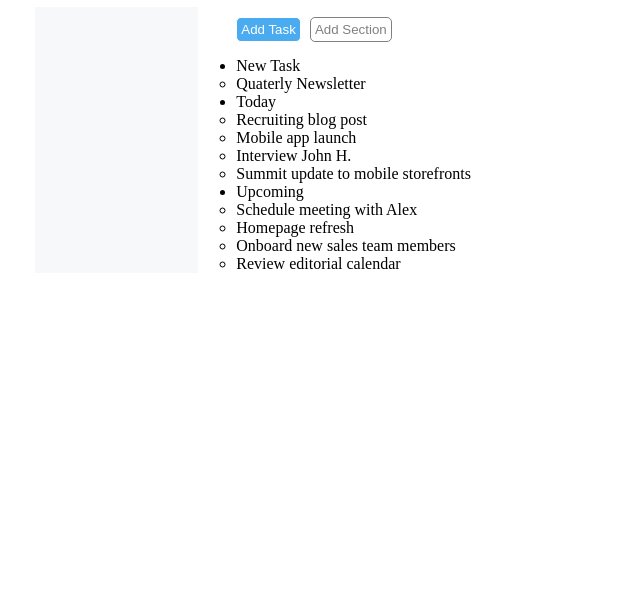
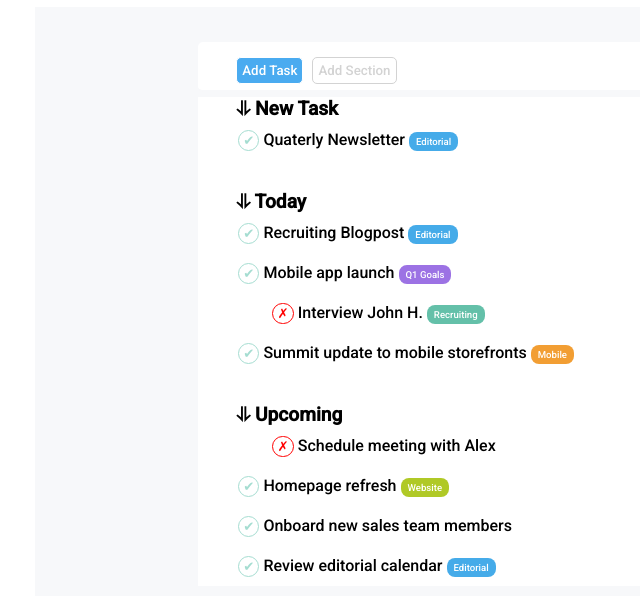
Before and after one commit to manu-devops98/html-css-toboolist, a plain HTML site: page index.html in a window 1280 px wide. Shown: the part 63-678 px from the top of the page, without its empty margins (61-701 px from the left). Drawn offline with Linux system fonts and the light colour scheme.

Commit message:
add list section and final changes

```diff
--- a/css/style.css
+++ b/css/style.css
@@ -2,11 +2,27 @@
     margin: 0;
     padding: 0;
     box-sizing: border-box;
+    font-family: 'Roboto', sans-serif;
 }
 body{
     width: 100%;
     background-color: white;
 }
+
+.container {
+    width: 85%;
+    background-color: #f7f8fa;
+    margin: 0 auto;
+}
+
+.container-centrale{
+    width: 70%;
+    margin: 0 auto;
+    /* height: 79%; */
+    padding-top: 15px;
+}
+
+/* header  */
 header{
     height: 70px;
     width: 80%;
@@ -26,46 +42,113 @@ header h1{
     line-height: 0.8em;
 }
 
+  /* Pulsanti */
 
-.container {
-    width: 85%;
-    background-color: #f7f8fa;
-    margin: 0 auto;
-}
-
-.container-lista{
-    width: 70%;
+.button-container{
+    height: 50px;
+    border-radius: 5px;
     background-color: white;
-    margin: 0 auto;
+    border-bottom: 2px solid #f7f8fa;
+    margin-top: 20px;
 
 }
 
-.button-section{
-    height: 50px;
+.button{
+    padding: 5px;
     border-radius: 5px;
-    /* background-color: red; */
-}
-
-.button{
-    padding: 4px;
-    border-radius: 5px;
-    margin-top: 10px;
+    margin-top: 15px;
     margin-left: 5%;
     border: 1px solid white;
 }
 
-#task-button{
+#bottone-1{
     background-color: #4aabf0;
     color: white;
 }
 
-#section-button{
-    color: grey;
+#bottone-2{
+    color: lightgrey;
     background-color: white;
-    border: 1px solid grey;
+    border: 1px solid lightgrey;
     margin-left: 5px;
 }
 
-.list-section{
+/* Lista  intestazioni*/
+#elem-lista-1{
+margin-top: 5px;
+}
+
+h2{
+    font-size: 1.2em;
+    margin-top: 30px;
+}
+h3{ display: inline-block;
+    font-size: 1em;
+    font-weight: 300;
+    line-height: 2.5em;
+}
+
+h4{font-size: 0.6em;
+    font-weight: 300;
+    color: white;
+}
+
+/* elementi lista  */
+.contenitore-elenchi{
+    background-color: white;
+    border-bottom: 10px solid #f7f8fa;
+}
+
+.lista {
+    list-style-type: none;
     margin-left: 5%;
 }
+
+.list-item {
+    display: inline-block;
+    border-radius: 8px;
+    padding: 4px 7px;
+}
+
+#editorial{
+    background-color: #45abe9;
+}
+
+#goal{
+    background-color: #9c72e4;
+}
+
+#recruiting{
+    background-color: #64c0a9;
+}
+
+#mobile{
+    background-color: #f29e33;
+}
+
+#website{
+    background-color:#d863a0;
+}
+
+#sales{
+    background-color:#b0c926;
+}
+
+.checkbox-round {
+    width: 1.6em;
+    height: 1.6em;
+    margin-left: -5%;
+    background-color: white;
+    border-radius: 50%;
+    vertical-align: middle;
+    border: 1.7px solid #a5ddd1;
+}
+.checkbox-round-allert {
+    width: 1.6em;
+    height: 1.6em;
+    background-color: white;
+    border-radius: 50%;
+    vertical-align: middle;
+    border: 1.7px solid red
+    ;
+}
--- a/index.html
+++ b/index.html
@@ -5,6 +5,8 @@
     <meta http-equiv="X-UA-Compatible" content="IE=edge">
     <meta name="viewport" content="width=device-width, initial-scale=1.0">
     <link rel="stylesheet" href="css/style.css">
+    <link rel="preconnect" href="https://fonts.googleapis.com">
+    <link rel="preconnect" href="https://fonts.gstatic.com" crossorigin>
     <link href="https://fonts.googleapis.com/css2?family=Roboto:wght@500&display=swap" rel="stylesheet">
     <title>ToBoolist</title>
 </head>
@@ -13,9 +15,6 @@
     <header>
        <img src="img/logo.png" alt="logo Boolean">
        <h1>Toboolist</h1>
-
-
-
     </header>
     <!-- fine Header -->
 
@@ -23,56 +22,115 @@
     <main class="container">
 
         <!-- sezione contenitore lista -->
-       <section class="container-lista">
+       <section class="container-centrale">
 
         <!-- sezione bottoni -->
-          <div class="button-section">
-            <button class="button" id="task-button">Add Task</button>
-            <button class="button" id="section-button">Add Section</button>
+          <div class="button-container">
+            <button class="button" id="bottone-1">Add Task</button>
+            <button class="button" id="bottone-2">Add Section</button>
             </div>
         <!-- fine sezione bottoni -->
 
         <!-- sezione elenchi -->
-        <section class="list-section">
+        <section class="contenitore-elenchi">
 
+            <ul class="lista">
+                <!-- 1° elemento lista  -->
+               <li>
+                   <h2 id="elem-lista-1">&#10597; New Task</h2>
                      <ul>
-            <li>New Task
-                <ul>
-                    <li>Quaterly Newsletter</li>
+                         <li class="lista">
+                             <button type="button" class="checkbox-round" style="color:#a5ddd1;">&#10004;</button>
+                             <h3>Quaterly Newsletter</h3>
+                             <div class="list-item" id="editorial">
+                                 <h4>Editorial</h4>
+                             </div>
+                         </li>
                      </ul>
                </li>
-            <li>Today
+
+               <!-- 2° elemento lista  -->
+                 <li>
+                     <h2>&#10597; Today</h2>
                       <ul>
-                    <li>Recruiting blog post</li>
-                    <li>Mobile app launch</li>
-                    <li>Interview John H.</li>
-                    <li>Summit update to mobile storefronts</li>
+                          <li class="lista">
+                              <button type="button" class="checkbox-round" style="color:#a5ddd1;">&#10004;</button>
+                              <h3>Recruiting Blogpost</h3>
+                              <div class="list-item" id="editorial">
+                                  <h4>Editorial</h4>
+                              </div>
+                          </li>
+
+                          <li class="lista">
+                              <button type="button" class="checkbox-round" style="color:#a5ddd1;">&#10004;</button>
+                              <h3>Mobile app launch </h3>
+                              <div class="list-item" id="goal">
+                                  <h4>Q1 Goals</h4>
+                              </div>
+                          </li>
+
+                          <li class="lista">
+                              <button type="button" class="checkbox-round-allert" style="color:red;">&#10007;</button>
+                              <h3>Interview John H. </h3>
+                              <div class="list-item" id="recruiting">
+                                  <h4>Recruiting</h4>
+                              </div>
+                          </li>
+
+                          <li class="lista">
+                              <button type="button" class="checkbox-round" style="color:#a5ddd1;">&#10004;</button>
+                              <h3>Summit update to mobile storefronts </h3>
+                              <div class="list-item" id="mobile">
+                                  <h4>Mobile</h4>
+                              </div>
+                          </li>
+
                       </ul>
                  </li>
-            <li>Upcoming
+
+                 <!-- 3 elemento lista -->
+                 <li>
+                    <h2>&#10597; Upcoming</h2>
                      <ul>
-                    <li>Schedule meeting with Alex</li>
-                    <li>Homepage refresh</li>
-                    <li>Onboard new sales team members</li>
-                    <li>Review editorial calendar</li>
+                         <li class="lista">
+                             <button type="button" class="checkbox-round-allert" style="color:red;">&#10007;</button>
+                             <h3>Schedule meeting with Alex</h3>
+                         </li>
+
+                         <li class="lista">
+                             <button type="button" class="checkbox-round" style="color:#a5ddd1;">&#10004;</button>
+                             <h3>Homepage refresh</h3>
+                             <div class="list-item" id="sales">
+                                 <h4>Website</h4>
+                             </div>
+                         </li>
+
+                         <li class="lista">
+                             <button type="button" class="checkbox-round" style="color:#a5ddd1;">&#10004;</button>
+                             <h3>Onboard new sales team members</h3>
+                             <div class="list-item">
+                                 <h4>Sales</h4>
+                             </div>
+                         </li>
+
+                         <li class="lista">
+                             <button type="button" class="checkbox-round" style="color:#a5ddd1;">&#10004;</button>
+                             <h3>Review editorial calendar</h3>
+                             <div class="list-item" id="editorial">
+                                 <h4>Editorial</h4>
+                             </div>
+                         </li>
+
                      </ul>
                 </li>
+
             </ul>
-
         </section>
         <!-- fine sezione elenchi -->
 
-
-
-
-
-
-
-
-
-
        </section>
         <!--fine sezione contenitore lista -->
+
     </main>
     <!-- fine main  -->
 
```
Lines whose indentation alone changed are shown as unchanged.
